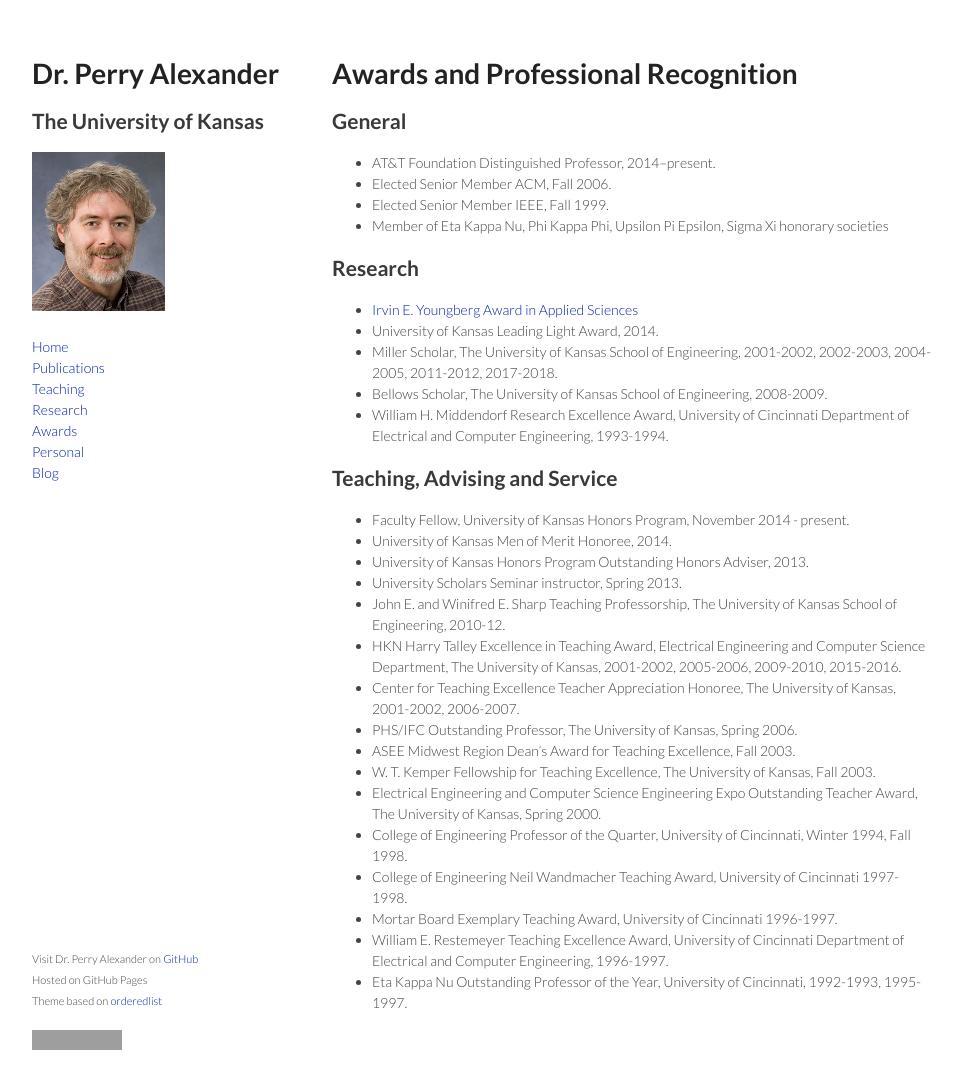
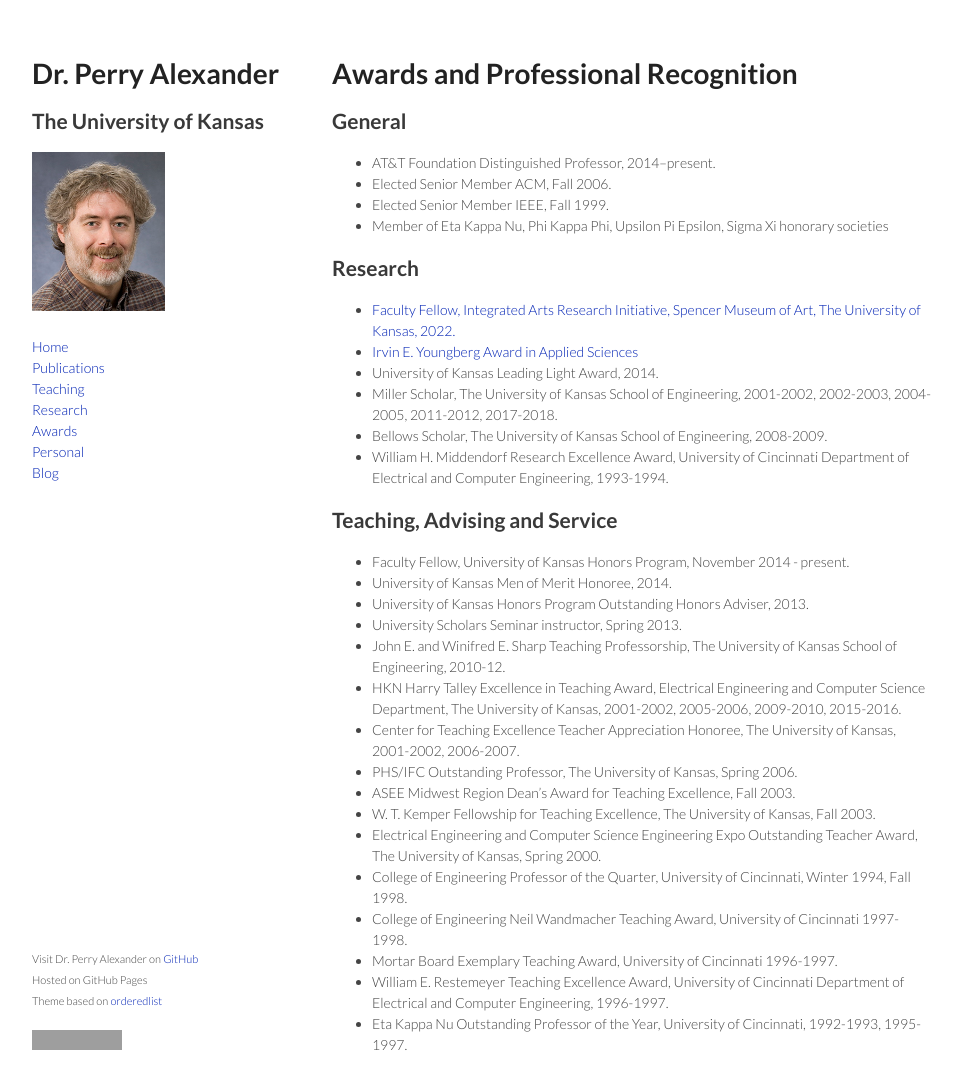
Before and after one commit to palexand/palexand.github.io, a Jekyll site: the page built from awards.md, in a window 1280 px wide and 1125 px high. Shown: the top 1089 px of the window, without its empty margins (158-1115 px from the left). Built offline with Jekyll 4.4.1, drawn with Linux system fonts in a browser that asks for light colours; grey boxes are pictures that could not be loaded.

Commit message:
adding art fellowship

```diff
--- a/awards.md
+++ b/awards.md
@@ -13,6 +13,7 @@ title: Awards
 
 ## Research
 
+* [Faculty Fellow, Integrated Arts Research Initiative, Spencer Museum of Art, The University of Kansas, 2022.](https://www.spencerart.ku.edu/iari/fellows/faculty)
 * [Irvin E. Youngberg Award in Applied Sciences](https://news.ku.edu/four-named-recipients-higuchi-ku-endowment-research-achievement-awards-0?utm_source=KU+Today+Newsletter+List&utm_campaign=16417d0783-EMAIL_CAMPAIGN_2019_12_05_04_03&utm_medium=email&utm_term=0_ec834ed00f-16417d0783-278650153)
 * University of Kansas Leading Light Award, 2014.
 * Miller Scholar, The University of Kansas School of Engineering,
```
